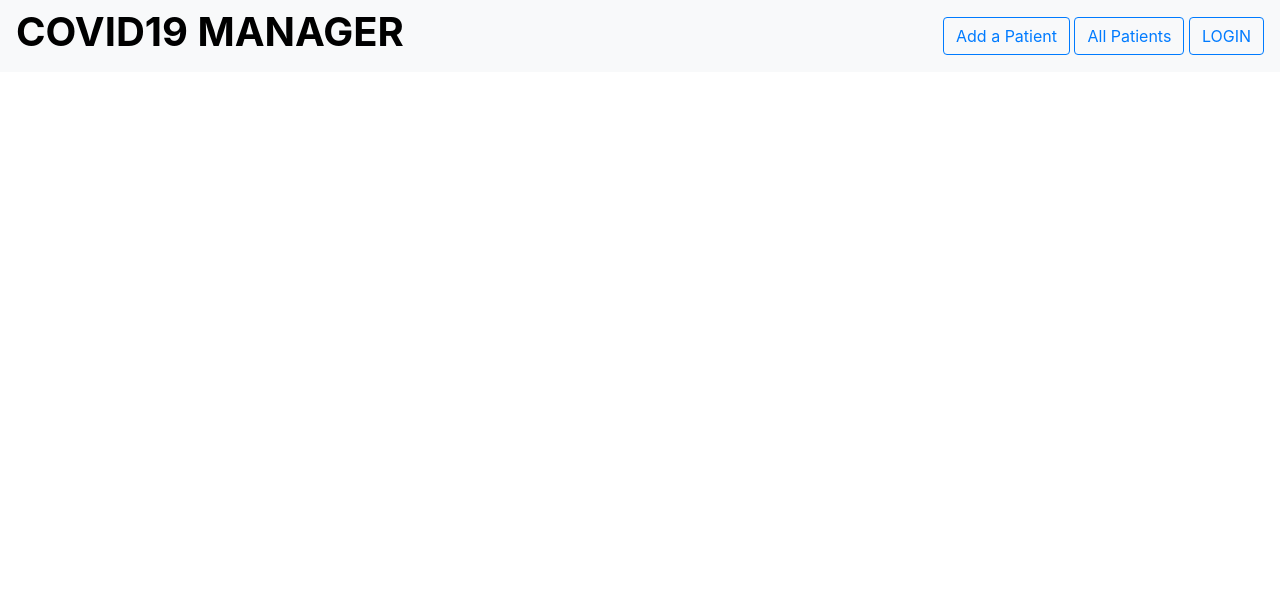
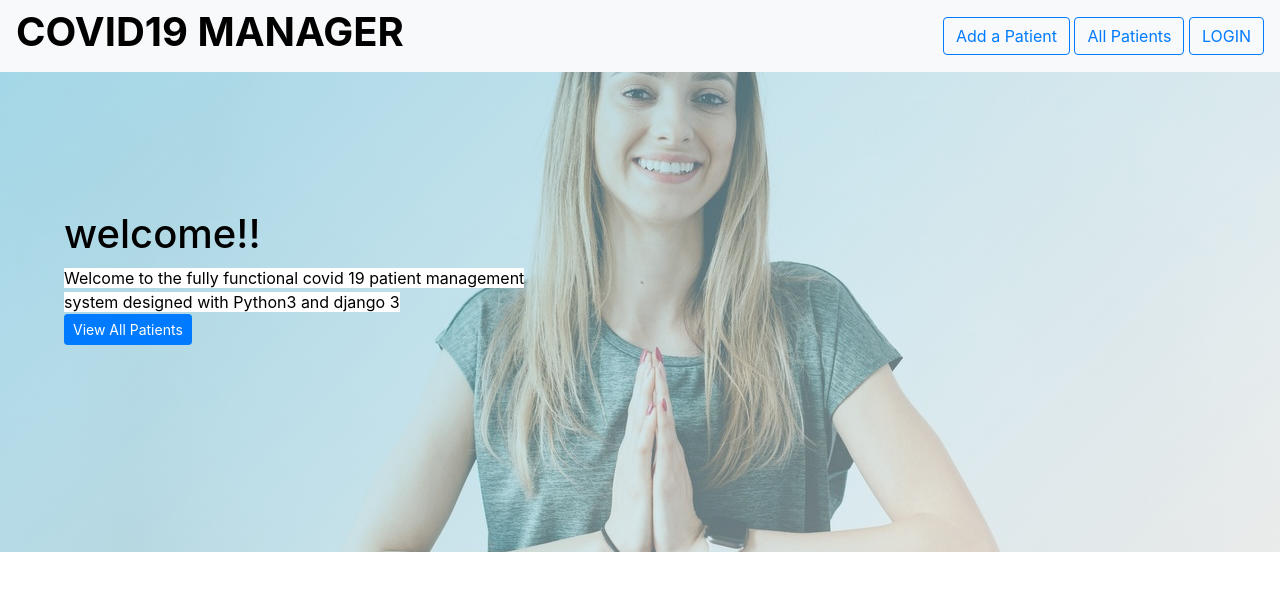
Before and after one commit to ChamodhNethsara/COVID_MANAGER, a Django app: page / in a window 1280 px wide. Shown: the top 591 px of the page. Run offline with Django 3.2, Linux system fonts and the light colour scheme; some libraries are stand-ins or nearby versions.

Commit message:
second commmit

```diff
--- a/covid/settings.py
+++ b/covid/settings.py
@@ -123,7 +123,7 @@ USE_TZ = True
 # https://docs.djangoproject.com/en/3.2/howto/static-files/
 
 STATIC_URL = '/static/'
-STATIC_ROOT = BASE_DIR
+
 
 
 # Default primary key field type
--- /dev/null
+++ b/manager/static/stylesheets/index.css
@@ -0,0 +1,33 @@
+a:link{
+    text-decoration: none;
+}
+
+.hero{
+    width: 100%;
+    height: 60%;
+    background: linear-gradient(-45deg, rgba(255,255,255,.5), rgba(95,195,228,.5)),
+    url('../images/welcome.jpg') center center / cover no-repeat;
+    padding-top:10px;
+}
+.hero-text{
+    position: absolute;
+    margin-top: 10%;
+    margin-left: 5%;
+    color: white;
+    width: 40%;
+
+
+}
+
+h1{
+
+
+    color: black;
+
+}
+
+.hero-text-p{
+    color: black;
+    background-color: white;
+
+}
--- a/templates/base.html
+++ b/templates/base.html
@@ -4,7 +4,7 @@
     <link rel="stylesheet"
     href="https://maxcdn.bootstrapcdn.com/bootstrap/4.0.0/css/bootstrap.min.css" integrity="sha384-Gn5384xqQ1aoWXA+058RXPxPg6fy4IWvTNh0E263XmFcJlSAwiGgFAW/dAiS6JXm"
     crossorigin="anonymous">
-    <link rel="stylesheet" href="{% static 'base/base.css' %}">
+    <link rel="stylesheet" href="{% static 'stylesheets/base.css' %}">
 
 
 
--- a/templates/manager/index.html
+++ b/templates/manager/index.html
@@ -1,4 +1,13 @@
 {% extends 'base.html' %}
+{%load static %}
+
+
+{%block css %}
+<link href="{% static 'stylesheets/index.css' %}" rel="stylesheet" type='text/css' >
+<link rel="preconnect" href="https://fonts.googleapis.com">
+<link rel="preconnect" href="https://fonts.gstatic.com" crossorigin>
+<link href="https://fonts.googleapis.com/css2?family=Luckiest+Guy&display=swap" rel="stylesheet">
+{%endblock%}
 {% block title %}
 WELCOME
 {% endblock %}
@@ -13,6 +22,29 @@ WELCOME
 {% endif %}
 
 
+<div class="hero">
+    <div class='hero-text'>
+        <h1>welcome!!</h1>
+
+        <span class='hero-text-p'>
+
+            Welcome to the fully functional covid 19 patient management system designed
+            with Python3 and django 3
+</span>
+
+
+
+
+    <div class="buttons">
+
+    <button class="btn-sm btn btn-primary">View All Patients </button>
+
+</form>
+</div>
+    </div>
+</div>
+
+
 
 
 {% endblock %}
--- a/templates/registration/login.html
+++ b/templates/registration/login.html
@@ -2,7 +2,9 @@
 {% load static %}
 
 {% block css %}
-<link rel="stylesheet" href="{% static 'base/login.css' %}" type="text/css">
+<script src="https://cdnjs.cloudflare.com/ajax/libs/jquery/3.6.0/jquery.js" integrity="sha512-n/4gHW3atM3QqRcbCn6ewmpxcLAHGaDjpEBu4xZd47N0W2oQ+6q7oc3PXstrJYXcbNU1OHdQ1T7pAP+gi5Yu8g==" crossorigin="anonymous" referrerpolicy="no-referrer"></script>
+<script src="https://cdnjs.cloudflare.com/ajax/libs/semantic-ui/2.4.1/semantic.min.js" integrity="sha512-dqw6X88iGgZlTsONxZK9ePmJEFrmHwpuMrsUChjAw1mRUhUITE5QU9pkcSox+ynfLhL15Sv2al5A0LVyDCmtUw==" crossorigin="anonymous" referrerpolicy="no-referrer"></script>
+<link rel="stylesheet" href="https://cdnjs.cloudflare.com/ajax/libs/semantic-ui/2.4.1/semantic.min.css" integrity="sha512-8bHTC73gkZ7rZ7vpqUQThUDhqcNFyYi2xgDgPDHc+GXVGHXq+xPjynxIopALmOPqzo9JZj0k6OqqewdGO3EsrQ==" crossorigin="anonymous" referrerpolicy="no-referrer" />
 
 {% endblock %}
 
@@ -16,7 +18,7 @@ Login to the system
 <div class="container">
 
 
-<form method="POST" action="{% url 'login' %}" class="form" >
+<form method="POST" action="{% url 'login' %}" class="form ui" >
 
     {% csrf_token %}
 
```
Also changed, not shown: templates/manager/add_patient.html (+11 -0 lines), db.sqlite3, manager/forms.py (line endings or trailing spaces), manager/static/images/welcome.jpg (added), manager/static/stylesheets/base.css (renamed from manager/static/base/base.css), manager/static/stylesheets/login.css (renamed from manager/static/base/login.css), manager/static/stylesheets/patients.css (renamed from manager/static/base/patients.css), manager/static/stylesheets/view_patient.css (renamed from manager/static/base/view_patient.css), templates/registration/login.webp (added).
